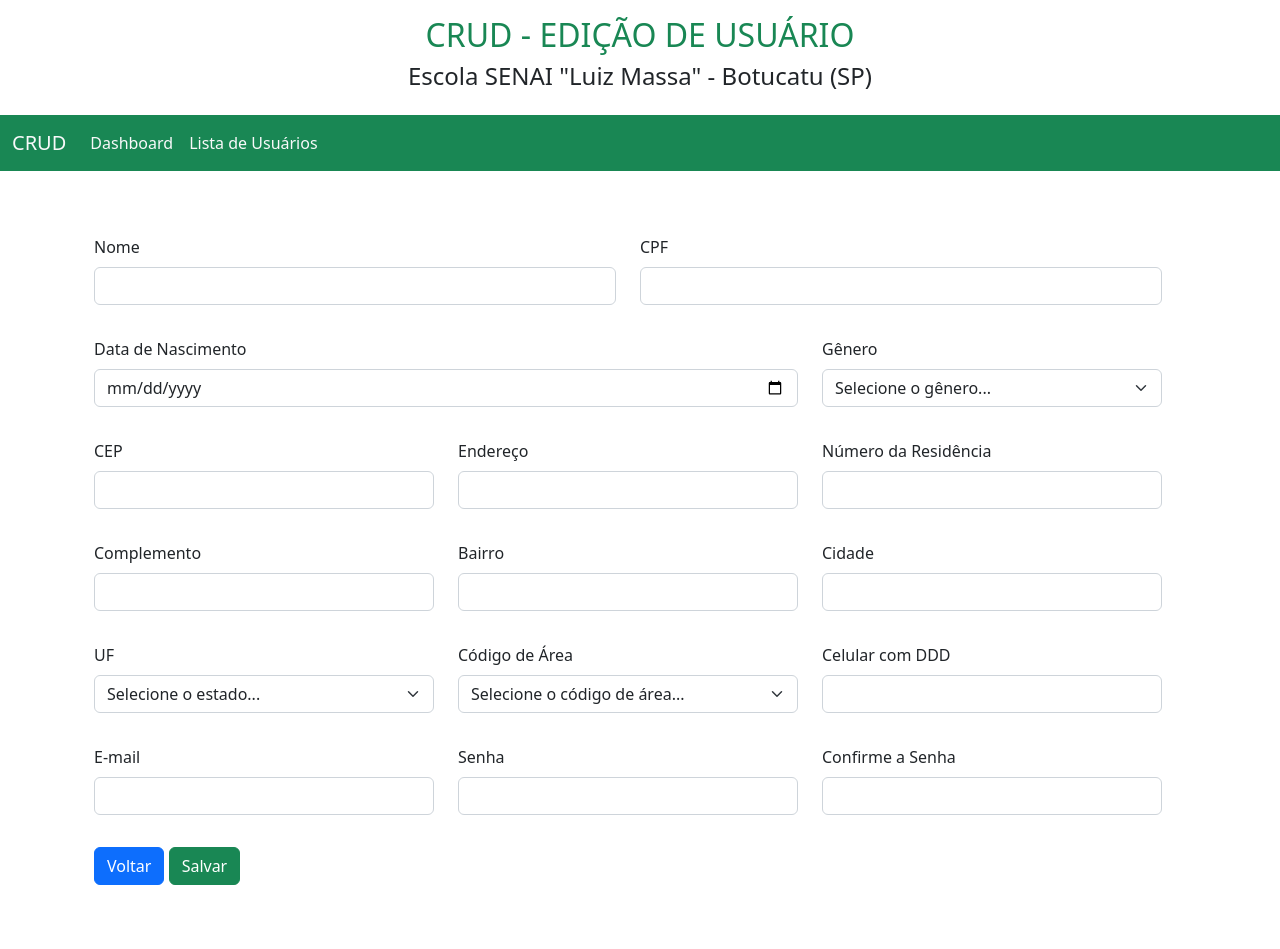
After one commit to sammyhup/PHP-CRUD, a PHP site: page /session/form-edit-user.php in a window 1280 px wide. The commit adds this page. Run offline with PHP 8.4, Linux system fonts and the light colour scheme.

Commit message:
Add files via upload

```diff
--- /dev/null
+++ b/CRUD/session/form-edit-user.php
@@ -0,0 +1,180 @@
+<!doctype html>
+<html lang="pt-br">
+  <head>
+    <meta charset="utf-8">
+    <meta name="viewport" content="width=device-width, initial-scale=1">
+    <title>CRUD - Edição de Usuário</title>
+
+    <!-- Link de referência ao CSS do Bootstrap -->
+    <link href="https://cdn.jsdelivr.net/npm/bootstrap@5.2.2/dist/css/bootstrap.min.css" rel="stylesheet" integrity="sha384-Zenh87qX5JnK2Jl0vWa8Ck2rdkQ2Bzep5IDxbcnCeuOxjzrPF/et3URy9Bv1WTRi" crossorigin="anonymous">
+  </head>
+  <body>
+
+    <!-- Cabeçalho do website -->
+    <header class="p-3 text-center">
+        <h2 class="text-uppercase text-success">CRUD - EDIÇÃO DE USUÁRIO</h2>
+        <h4>Escola SENAI "Luiz Massa" - Botucatu (SP)</h4>
+    </header>
+
+    <!-- Menu do website -->
+    <nav class="navbar navbar-expand-lg bg-success">
+        <div class="container-fluid">
+          <a class="navbar-brand text-light" href="#">CRUD</a>
+          <button class="navbar-toggler" type="button" data-bs-toggle="collapse" data-bs-target="#navbarNavAltMarkup" aria-controls="navbarNavAltMarkup" aria-expanded="false" aria-label="Toggle navigation">
+            <span class="navbar-toggler-icon"></span>
+          </button>
+          <div class="collapse navbar-collapse" id="navbarNavAltMarkup">
+            <div class="navbar-nav">
+              <a class="nav-link text-light" href="dashboard.php">Dashboard</a>
+              <a class="nav-link text-light" href="list-users.php">Lista de Usuários</a>
+            </div>
+          </div>
+        </div>
+    </nav>
+
+    <!-- Seção do formulário -->
+    <section class="container py-5">
+        <div class="row justify-content-center">
+
+            <form action="#" method="#" class="row">
+
+                <!-- Nome e sobrenome -->
+                <div class="row">
+                    <div class="col-6 my-3">
+                        <label for="nome" class="form-label">Nome</label>
+                        <input type="text" class="form-control" id="nome" name="nome">
+                    </div>
+                    <div class="col-6 my-3">
+                        <label for="cpf" class="form-label">CPF</label>
+                        <input type="text" class="form-control" id="cpf" name="cpf">
+                    </div>
+                </div>
+
+                <!-- Data de nascimento e genêro -->
+                <div class="row">
+                    <div class="col-8 my-3">
+                        <label for="dataNascimento" class="form-label">Data de Nascimento</label>
+                        <input type="date" class="form-control" id="dataNascimento" name="dataNascimento">
+                    </div>
+                    <div class="col-4 my-3">
+                        <label for="genero" class="form-label">Gênero</label>
+                        <select id="genero" name="genero" class="form-select">
+                          <option selected>Selecione o gênero...</option>
+                          <option value="M">Masculino</option>
+                          <option value="F">Feminino</option>
+                          <option value="N">Não informar</option>
+                        </select>
+                    </div>
+                </div>
+
+                <!-- CEP, endereço e número da residência -->
+                <div class="row">
+                    <div class="col-4 my-3">
+                        <label for="cep" class="form-label">CEP</label>
+                        <input type="text" class="form-control" id="cep" name="cep">
+                    </div>
+                    <div class="col-4 my-3">
+                        <label for="endereco" class="form-label">Endereço</label>
+                        <input type="text" class="form-control" id="endereco" name="endereco">
+                    </div>
+                    <div class="col-4 my-3">
+                        <label for="numeroResidencia" class="form-label">Número da Residência</label>
+                        <input type="text" class="form-control" id="numeroResidencia" name="numeroResidencia">
+                    </div>
+                </div>
+
+                <!-- Complemento, bairro e cidade -->
+                <div class="row">
+                    <div class="col-4 my-3">
+                        <label for="complemento" class="form-label">Complemento</label>
+                        <input type="text" class="form-control" id="complemento" name="complemento">
+                    </div>
+                    <div class="col-4 my-3">
+                        <label for="bairro" class="form-label">Bairro</label>
+                        <input type="text" class="form-control" id="bairro" name="bairro">
+                    </div>
+                    <div class="col-4 my-3">
+                        <label for="cidade" class="form-label">Cidade</label>
+                        <input type="text" class="form-control" id="cidade" name="cidade">
+                    </div>
+                </div>
+
+                <!-- Estado, código de área e celular -->
+                <div class="row">
+                    <div class="col-4 my-3">
+                        <label for="estado" class="form-label">UF</label>
+                        <select id="estado" name="estado" class="form-select">
+                          <option selected>Selecione o estado...</option>
+                          <option value="AC">Acre</option>
+                          <option value="AL">Alagoas</option>
+                          <option value="AP">Amapá</option>
+                          <option value="AM">Amazonas</option>
+                          <option value="BA">Bahia</option>
+                          <option value="CE">Ceará</option>
+                          <option value="DF">Distrito Federal</option>
+                          <option value="ES">Espirito Santo</option>
+                          <option value="GO">Goiás</option>
+                          <option value="MA">Maranhão</option>
+                          <option value="MS">Mato Grosso do Sul</option>
+                          <option value="MT">Mato Grosso</option>
+                          <option value="MG">Minas Gerais</option>
+                          <option value="PA">Pará</option>
+                          <option value="PB">Paraíba</option>
+                          <option value="PR">Paraná</option>
+                          <option value="PE">Pernambuco</option>
+                          <option value="PI">Piauí</option>
+                          <option value="RJ">Rio de Janeiro</option>
+                          <option value="RN">Rio Grande do Norte</option>
+                          <option value="RS">Rio Grande do Sul</option>
+                          <option value="RO">Rondônia</option>
+                          <option value="RR">Roraima</option>
+                          <option value="SC">Santa Catarina</option>
+                          <option value="SP">São Paulo</option>
+                          <option value="SE">Sergipe</option>
+                          <option value="TO">Tocantins</option>
+                        </select>
+                    </div>
+                    <div class="col-4 my-3">
+                        <label for="codigoArea" class="form-label">Código de Área</label>
+                        <select id="codigoArea" name="codigoArea" class="form-select">
+                          <option selected>Selecione o código de área...</option>
+                          <option value="+55">Brasil (+55)</option>
+                        </select>
+                    </div>
+                    <div class="col-4 my-3">
+                        <label for="celular" class="form-label">Celular com DDD</label>
+                        <input type="celular" class="form-control" id="celular" name="celular">
+                    </div>
+                </div>
+
+                <!-- E-mail e senha -->
+                <div class="row">
+                    <div class="col-4 my-3">
+                        <label for="email" class="form-label">E-mail</label>
+                        <input type="email" class="form-control" id="email" name="email">
+                    </div>
+                    <div class="col-4 my-3">
+                        <label for="senha" class="form-label">Senha</label>
+                        <input type="password" class="form-control" id="senha" name="senha">
+                    </div>
+                    <div class="col-4 my-3">
+                        <label for="confirmaSenha" class="form-label">Confirme a Senha</label>
+                        <input type="password" class="form-control" id="confirmaSenha" name="confirmaSenha">
+                    </div>
+                </div>
+
+                <!-- Botão de voltar e de salvar -->
+                <div class="row">
+                    <div class="col-12 my-3">
+                        <a href="proccess-list-users.php" class="btn btn-primary">Voltar</a>
+                        <button type="submit" class="btn btn-success">Salvar</button>
+                    </div>
+                </div>
+            </form>
+        </div>
+    </section>
+
+    <!-- Link de referência ao JS do Bootstrap -->
+    <script src="https://cdn.jsdelivr.net/npm/bootstrap@5.2.2/dist/js/bootstrap.bundle.min.js" integrity="sha384-OERcA2EqjJCMA+/3y+gxIOqMEjwtxJY7qPCqsdltbNJuaOe923+mo//f6V8Qbsw3" crossorigin="anonymous"></script>
+  </body>
+</html>
```
Also changed, not shown: CRUD/index.php (added, +62 -0 lines), CRUD/session/proccess-delete-user.php (+17 -8 lines), CRUD/session/proccess-list-users.php (+20 -1 lines).
